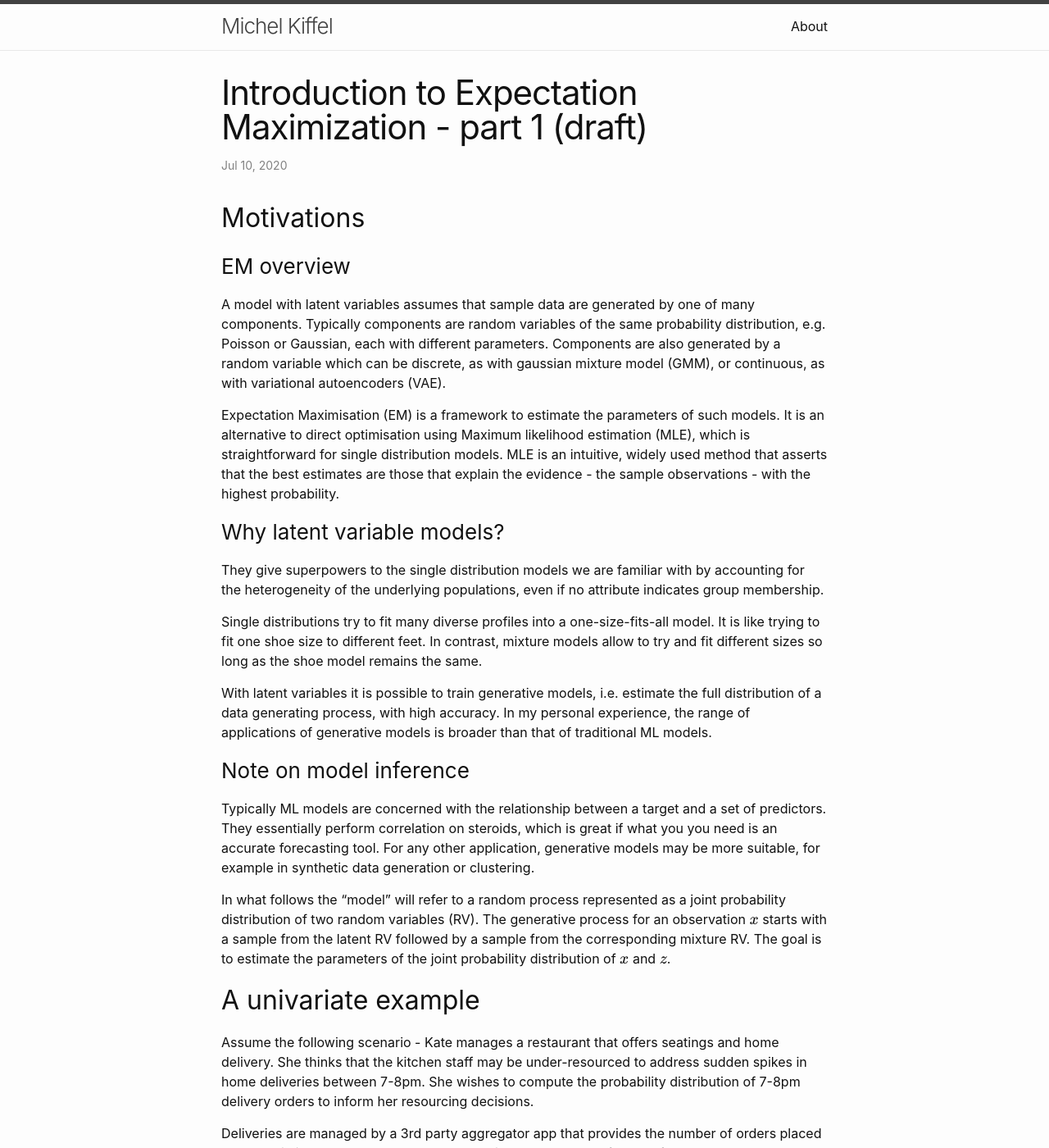
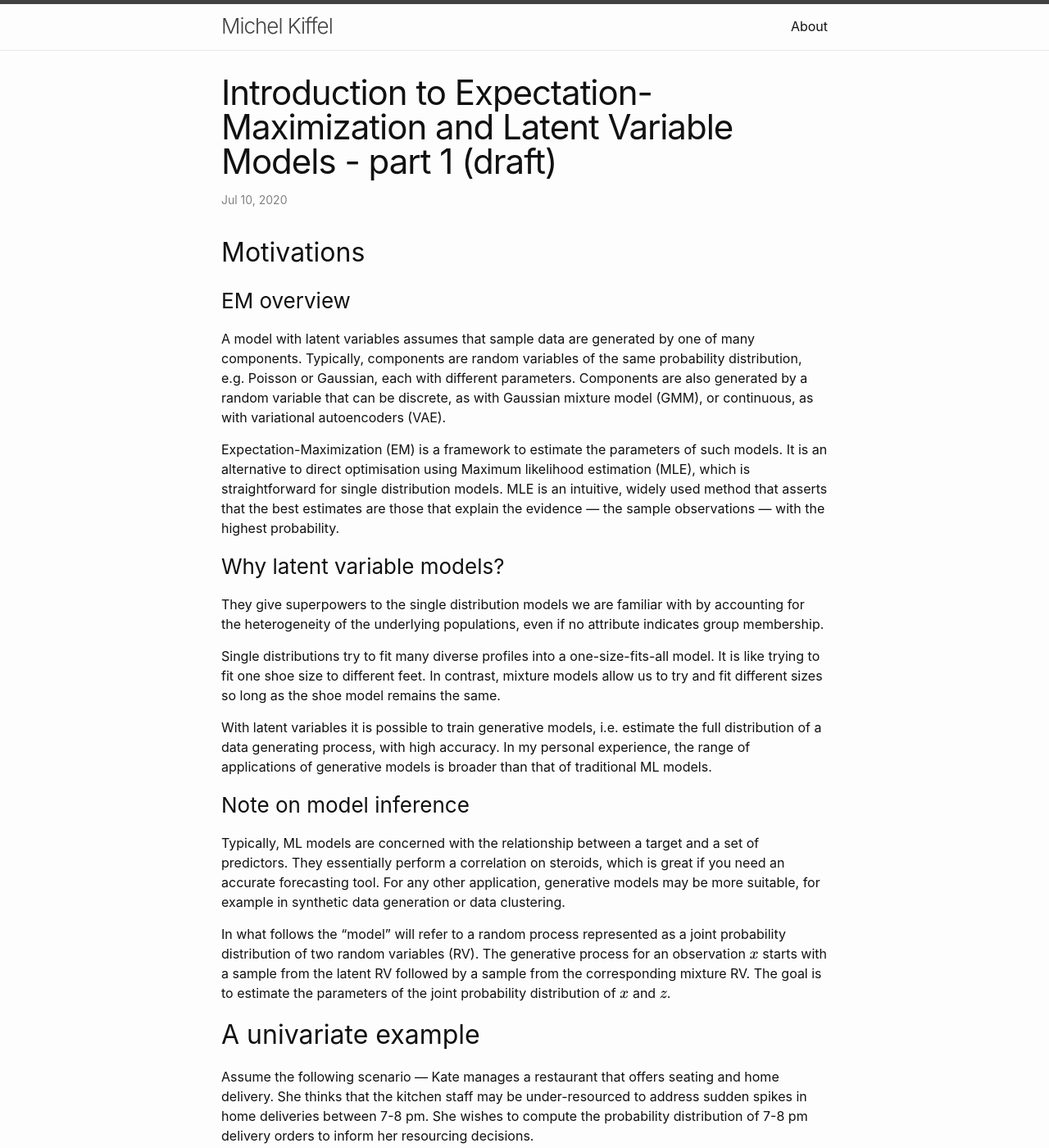
Before and after one commit to mkffl/mkffl.github.io, a Jekyll site: the page built from _posts/2020-07-10-Expectation-maximization-part-1.markdown, in a window 1280 px wide and 1400 px high. Shown: the whole window at 82% size. Built offline with Jekyll 4.4.1, drawn with Linux system fonts in a browser that asks for light colours; formulas are drawn with MathJax 3; some of the changed text lies outside the part shown.

Commit message:
apply autocorrections

````diff
--- a/_posts/2020-07-10-Expectation-maximization-part-1.markdown
+++ b/_posts/2020-07-10-Expectation-maximization-part-1.markdown
@@ -1,5 +1,5 @@
 ---
-title: Introduction to Expectation Maximization - part 1 (draft)
+title: Introduction to Expectation-Maximization and Latent Variable Models - part 1 (draft)
 layout: post
 ---
 
@@ -8,37 +8,29 @@ layout: post
 ### EM overview
 
 A model with latent variables assumes that sample data are generated by one of many components.
-Typically components are random variables of the same probability distribution, e.g. Poisson or Gaussian,
-each with different parameters. Components are also generated by a random variable which can be discrete,
-as with gaussian mixture model (GMM), or continuous, as with variational autoencoders (VAE).
+Typically, components are random variables of the same probability distribution, e.g. Poisson or Gaussian, each with different parameters. Components are also generated by a random variable that can be discrete, as with Gaussian mixture model (GMM), or continuous, as with variational autoencoders (VAE).
 
-Expectation Maximisation (EM) is a  framework to estimate the parameters of such models. It is an alternative to direct optimisation using Maximum likelihood estimation (MLE), which is straightforward for single distribution models. MLE is an intuitive, widely used method that asserts that the best estimates are those that explain the evidence - the sample observations - with the highest probability.
+Expectation-Maximization (EM) is a  framework to estimate the parameters of such models. It is an alternative to direct optimisation using Maximum likelihood estimation (MLE), which is straightforward for single distribution models. MLE is an intuitive, widely used method that asserts that the best estimates are those that explain the evidence &mdash; the sample observations &mdash; with the highest probability.
 
 
 ### Why latent variable models?
 
 They give superpowers to the single distribution models we are familiar with by accounting for the heterogeneity of the underlying populations, even if no attribute indicates group membership.
 
-Single distributions try to fit many diverse profiles into a one-size-fits-all model. It is like trying to fit one shoe size to different feet. In contrast, mixture models allow to try and fit different sizes so long as the shoe model remains the same.
+Single distributions try to fit many diverse profiles into a one-size-fits-all model. It is like trying to fit one shoe size to different feet. In contrast, mixture models allow us to try and fit different sizes so long as the shoe model remains the same.
 
-With latent variables it is possible to train generative models, i.e. estimate the full distribution
-of a data generating process, with high accuracy. In my personal experience, the range of applications of generative
-models is broader than that of traditional ML models.
+With latent variables it is possible to train generative models, i.e. estimate the full distribution of a data generating process, with high accuracy. In my personal experience, the range of applications of generative models is broader than that of traditional ML models.
 
 ### Note on model inference
 
-Typically ML models are concerned with the relationship between a target and a set of predictors. They essentially perform correlation on steroids, which is great if what you you need is an accurate forecasting tool. For any other application, generative models may be more suitable, for example in synthetic data generation or clustering.
+Typically, ML models are concerned with the relationship between a target and a set of predictors. They essentially perform a correlation on steroids, which is great if you need an accurate forecasting tool. For any other application, generative models may be more suitable, for example in synthetic data generation or data clustering.
 
-In what follows the "model" will refer to a random process represented as a joint probability distribution of
-two random variables (RV). The generative process for an observation $x$ starts with a sample from the latent RV followed by a sample from
-the corresponding mixture RV. The goal is to estimate the parameters of the joint probability distribution of $x$ and $z$.
+In what follows the “model” will refer to a random process represented as a joint probability distribution of two random variables (RV). The generative process for an observation $x$ starts with a sample from the latent RV followed by a sample from the corresponding mixture RV. The goal is to estimate the parameters of the joint probability distribution of $x$ and $z$.
 
 
 ## A univariate example
 
-Assume the following scenario - Kate manages a restaurant that offers seatings and home delivery.
-She thinks that the kitchen staff may be under-resourced to address sudden spikes in home deliveries between 7-8pm.
-She wishes to compute the probability distribution of 7-8pm delivery orders to inform her resourcing decisions.
+Assume the following scenario &mdash; Kate manages a restaurant that offers seating and home delivery. She thinks that the kitchen staff may be under-resourced to address sudden spikes in home deliveries between 7-8 pm. She wishes to compute the probability distribution of 7-8 pm delivery orders to inform her resourcing decisions.
 
 Deliveries are managed by a 3rd party aggregator app that provides the number of orders placed over 10 min intervals.
 The chart below describes the number of orders for Mon-Thu over 3 weeks i.e. 12 days shown on the x-axis.
@@ -48,23 +40,17 @@ The chart below describes the number of orders for Mon-Thu over 3 weeks i.e. 12
 {: refdef}
 
 
-We can assume that orders are independent events occurring at a constant rate between 7-8pm. Fridays are
-assumed to be different hence removed from the data set. At first glance she may use a Poisson process to model
-this data however she suspects that the two delivery companies available, Uber Eats and Deliveroo, may have
+We can assume that orders are independent events occurring at a constant rate between 7-8 pm. Fridays are assumed to be different hence removed from the data set. At first glance, she may use a Poisson process to model this data however she suspects that the two delivery companies available, Uber Eats and Deliveroo, may have
 different order rates.
 
 
-Unfortunately, the aggregator logs do not break down the data by delivery company, which can thus be thought of
-as latent variables. This is an example where going from a single to a mixture of distribution model can
-help capture the underling process more accurately.
+Unfortunately, the aggregator logs do not break down the data by delivery company, which can thus be thought of as latent variables. This is an example where going from a single to a mixture of distribution models can help capture the underlying process more accurately.
 
 
-Expectation Maximization (EM) can be used here to estimate models with latent variables. To understand the strengths of EM,
-it is useful to start by assuming that components are observed rather than latent to
-estimate the parameters $\theta$ with MLE and then compare with the ME solution.
+Expectation-Maximization (EM) can be used here to estimate models with latent variables. To understand the strengths of EM, it is useful to start by assuming that components are observed rather than latent to estimate the parameters $\theta$ with MLE and then compare with the EM solution.
 
 
-### Observed components
+### Observed Variables
 
 
 If we observe $t_i$, the delivery company, then the likelihood function for the number of orders is
@@ -140,7 +126,7 @@ $$
 \frac{n_c}{\pi_c} +  \delta = 0
 $$
 
-Multiply by $\pi_c$ on each side, sum over c and remember that the sum of probabilities is 1 to get $\delta = -N$.
+Multiply by $\pi_c$ on each side, sum over $c$, and remember that the sum of probabilities is 1 to get $\delta = -N$.
 Then
 
 $$
@@ -148,13 +134,13 @@ $$
 \tag{1.3}
 $$
 
-Which means that the prior probability $P({t_i=c})$ is the proportion of observations from component $c$ over all observations $N$
+That means that the prior probability $P({t_i=c})$ is the proportion of observations from component $c$ over all observations $N$
 
 
-### Latent components with MLE
+### Latent Variables with MLE
 
 If we can't observe component $t_i$ then things get complicated.
-At first we may think that likelihood estimation is possible because we can write the likelihood function,
+At first, likelihood estimation seems possible because we can write the likelihood function,
 $\prod_{i=1}^N P(x_i|\theta)$, by integrating out the hidden variables.
 
 If we can write the objective function, can we optimise it though? Let's see. The likelihood is
@@ -184,17 +170,15 @@ joint distribution, resulting in complicated expressions for the maximum likelih
 solution.
 
 
-One can ignore this warning and try and solve the above but it is not a straight-forward exercise.
+One can ignore this warning and try and solve the above heads-on but it will not be a simple exercise.
 
-Next we will show that using EM is a better alternative because it is a simple and general
-approach that works well for latent variables and distributions of the exponential family.
+Next, we will show that using EM is a better alternative because it is simple and it works well with latent variables and distributions of the exponential family.
 
-### Latent components with EM
+### Latent Variables with EM
 
-Imagine that Kate's best friend works at the food delivery aggregator app and can provide some information about
-delivery companies. He's got a model to estimate the probability of the component given the observation $P(t=c|{x_i})$.
+Imagine that Kate's best friend works at the food delivery aggregator app and can provide some information about delivery companies. He's got a model to estimate the probability of the component given the observation $P(t=c|{x_i})$.
 
-In plain English, he has black box that takes a number of orders in a 10 min interval and outputs the probability
+In plain English, he has a black box that takes a number of orders in a 10-min interval and outputs the probability
 that the orders are managed by Uber Eats or Deliveroo. We can use this posterior distribution to get a formula for the likelihood that's almost like the complete-data formula.
 
 $$
@@ -210,7 +194,7 @@ $$
 
 Note how similar the last expression is to the expression in 1.1. The indicator variable is replaced by the posterior, i.e. our best guess for the true component that generated ${x_i}$.
 
-I think of equation 1.5 as a "quasi complete-data" likelihood function, a state of knowledge that is halfway through the complete-data (omniscient) and the incomplete-data (ignorant) states. In the literature it is sometimes referred to as the "expectation of the complete-data" likelihood and denoted $\mathcal{Q}$.
+I think of equation 1.5 as a “quasi complete-data” likelihood function, a state of knowledge that is halfway through the complete-data (omniscient) and the incomplete-data (ignorant) states. In the literature, it is sometimes referred to as the “expectation of the complete-data” likelihood and denoted $\mathcal{Q}$.
 
 The log-likelihood function can be solved for $\theta$ because the $\log$ "acts directly on the joint distribution". Let's unpack this.
 
@@ -243,11 +227,11 @@ $$
 The prior probability for a component is the proportion of observations from that component, using the posterior probability as an approximation for membership
 assignment.
 
-We have estimated $\hat\theta$, which corresponds to the "M" step of Expectation Maximiization. Kate can use the mixture of Poisson estimates to support her business decisions.
+We have estimated $\hat\theta$, which corresponds to the “M” step of Expectation-Maximization. Kate can use the mixture of Poisson estimates to support her business decisions.
 
-For example, if her restaurant is open for take-away from 7pm she can estimate the probability of having at least 5 order in the first 20 minutes or, using the relationship between Poisson and exponential distributions, she can evaluate the probability that the first requests will occur after 7.10pm.
+For example, if her restaurant is open for take-away from 7 pm she can estimate the probability of having at least 5 orders in the first 20 minutes or, using the relationship between Poisson and exponential distributions, she can evaluate the probability that the first requests will occur after 7.10 pm.
 
-Furthermore, if Kate thought that her friend's black box programme can be further refined she could use $\hat\theta$ to "update" the posterior probabilities using Bayes' rule
+Furthermore, if Kate thought that her friend's black box programme can be further refined she could use $\hat\theta$ to “update” the posterior probabilities using Bayes' rule
 
 $$
 P(t_i=c|x_i)=\frac{P(x_i|t_i=c,\theta)P(t_i=c)}{\sum_j^2P(x_i|t_i=j,\theta)P(t_i=j)}
@@ -398,11 +382,11 @@ q = p(t_i=c \vert x_i, \theta)
 \tag{2.3}
 $$
 
-In equation 2.1 $\log P(X \vert \theta)$ does not vary with $q$ so $L$ is maximised when the KL divergence is minimised i.e. $q = p(t_i=c \vert x_i)$. If $L$ is a set of red marbles, $KL$ blue marbles and $\log P(X \vert \theta)$ is a jar, the only way to fill  up the jar with red marbles is to remove all the blues.
+In equation 2.1 $\log P(X \vert \theta)$ does not vary with $q$ so $L$ is maximised when the KL divergence is minimised i.e. $q = p(t_i=c \vert x_i)$. If $L$ is a set of red marbles, $KL$ blue marbles and $\log P(X \vert \theta)$ is a jar, the only way to fill up the jar with red marbles is to remove all the blues.
 
 With a Poisson mixture, equation 2.3 is equivalent to equation 1.8. The function `e_step` below returns `q / np.sum(q, axis=-1, keepdims=True)` which is the solution in 1.8 because `q`, assigned one line above, is the joint probability of $t$ and $x$.
 
-This snippet also demonstrates that EM works flexibly across different probability distributions that can just be plugged into the general E step function. In the next part of this blog article, `poisson_likelihood` will be replaced with a gaussian likelihood function.
+This snippet also demonstrates that EM works flexibly across different probability distributions that can just be plugged into the general E step function. In the next part of this blog article, `poisson_likelihood` will be replaced with a Gaussian likelihood function.
 
 [Source](https://github.com/mkffl/mixture-models/blob/db80513f40a065f6384fdea1be366f842b206165/model.py#L25)
 ```python
````
Also changed, not shown: other parts of _posts/2020-07-10-Expectation-maximization-part-1.markdown (+15 -15 lines).
